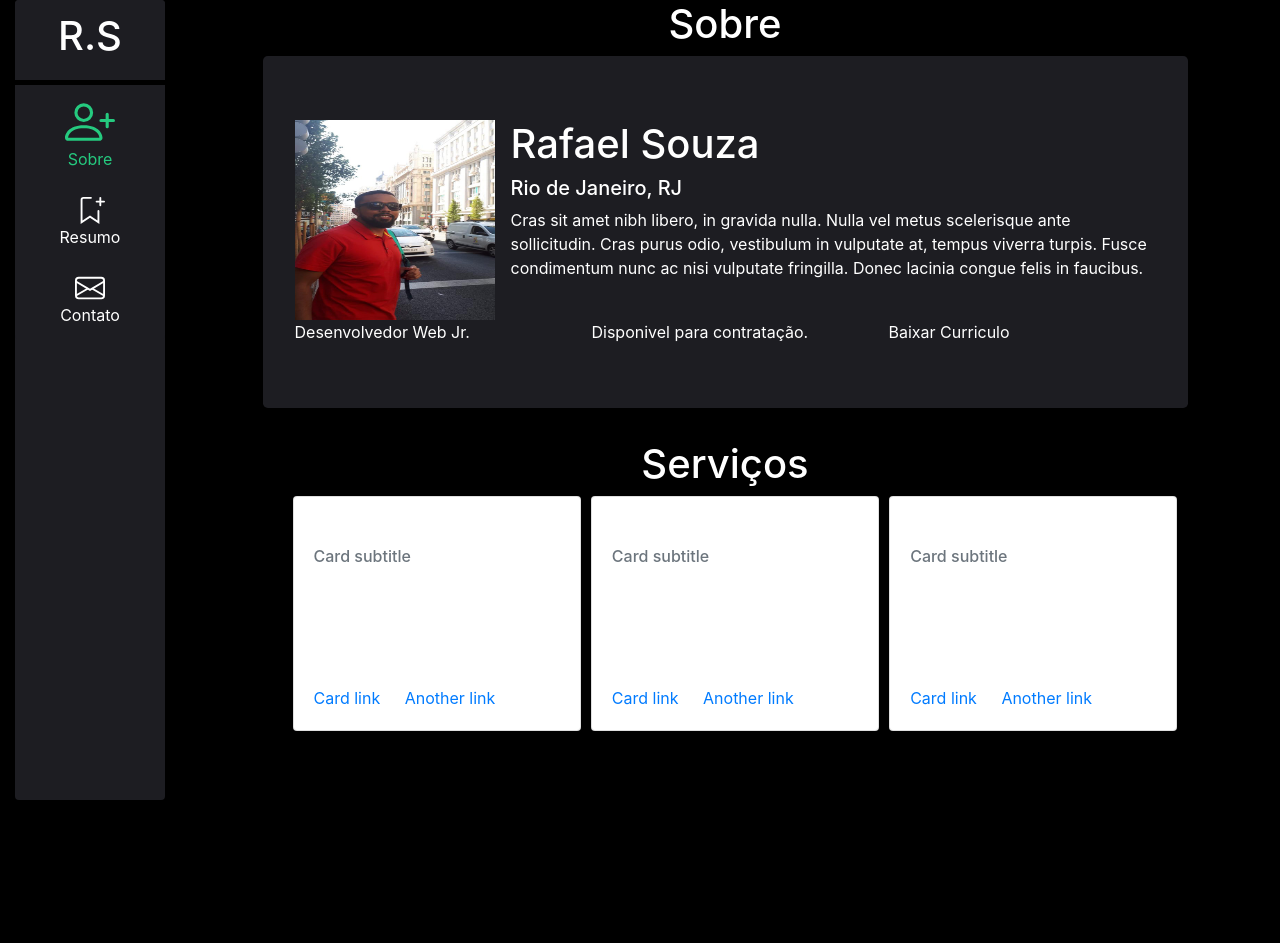
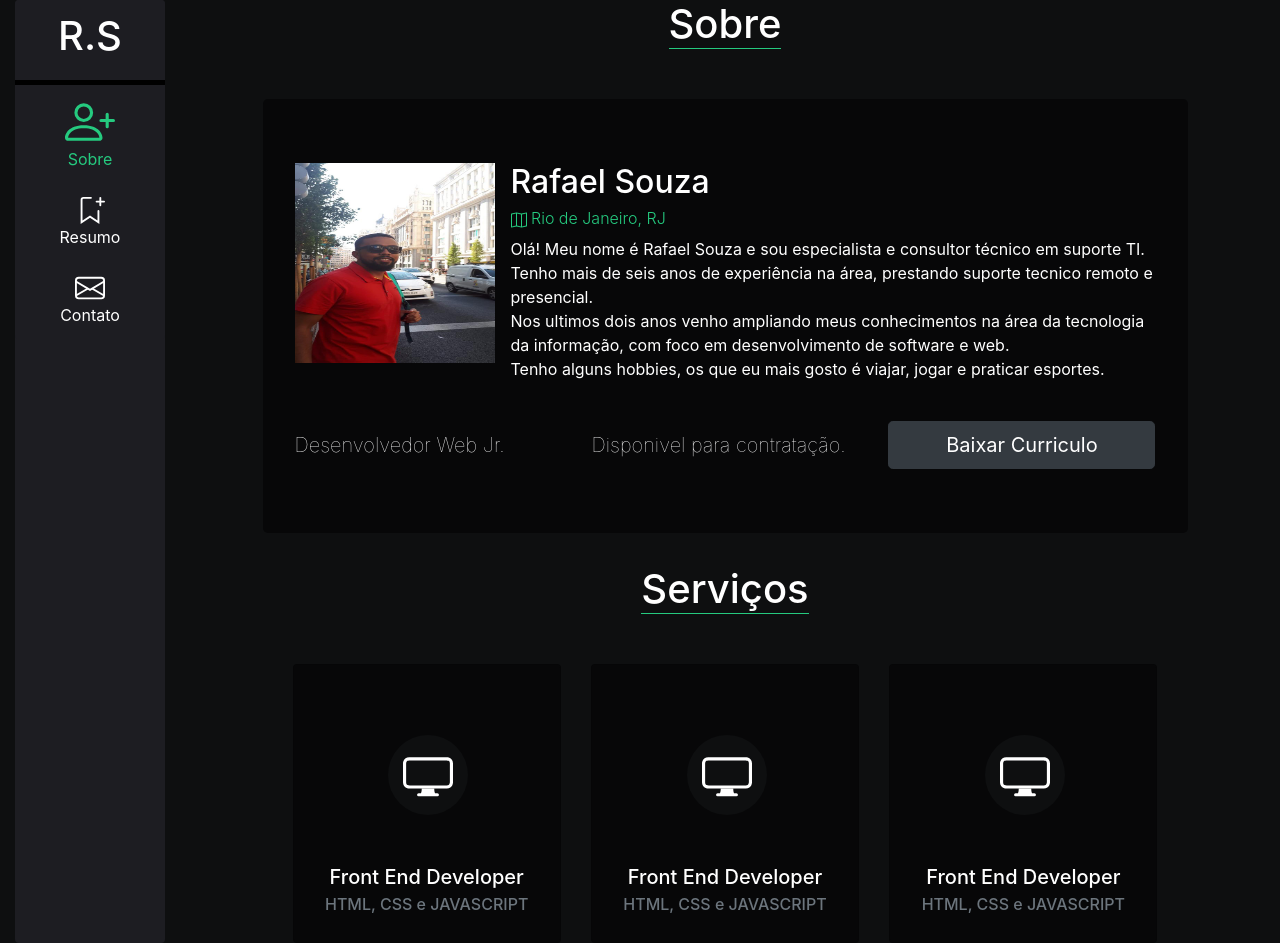
Before and after one commit to rafael2s/personal-page-bs, a plain HTML site: page index.html in a window 1280 px wide. Before the commit the page ends 800 px from the top, so only its background shows below. Drawn offline with nearby package versions, Linux system fonts and the light colour scheme.

Commit message:
Inicio da estilização da pagina

```diff
--- a/css/style.css
+++ b/css/style.css
@@ -1,12 +1,20 @@
 body {
-  background: black;
+  background: #0E0F10;
   color: #FFF;
   height: 100px;
+}
+p{
+  margin-bottom: 0px;
+}
+
+.sub-title-about-me {
+  font-weight: 100;
+  margin-top: 12px;
 }
 
 .sidebar {
   background: #1D1D22;
-  height: 100vh;
+  height: 100%;
   position: absolute;
   width: 150px;
 }
@@ -42,7 +50,36 @@ body {
 }
 
 .jumbotron {
-  background: #1D1D22;
+  background: #070708;
+}
+.title-width-border {
+  border-bottom: 1px solid #25CA7F;
+  margin-bottom: 50px;
+}
+.my-location {
+  color: #25CA7F;
+  font-weight: 300;
+}
+
+.card.service {
+  background: #070708;
+  min-height: 200px;
+  text-align: center;
+}
+.card .service-icon {
+  font-size: 50px;
+  background: #0E0F10;
+  border-radius: 100%;
+  width: 80px;
+  height: 80px;
+  margin-top: 50px;
+  margin-bottom: 50px;
+  margin-left: 33%;
+}
+.card:hover,
+.card:hover .service-icon {
+  border: 1px solid #25CA7F;
+
 }
 
 /* TIMELINE STYLE */
@@ -76,3 +113,4 @@ ul.timeline > li:before {
   height: 20px;
   z-index: 400;
 }
+/* TIMELINE STYLE END*/
--- a/index.html
+++ b/index.html
@@ -43,66 +43,85 @@
         <div class="tab-content content-site" id="nav-tabContent">
           <div class="tab-pane fade show active" id="list-home" role="tabpanel" aria-labelledby="list-home-list">
             <div class="row justify-content-md-center">
-              <h1>Sobre</h1>
+              <h1 class="title-width-border">Sobre</h1>
             </div>
             <div class="row justify-content-md-center">
               <div class="jumbotron col-md-10">
                 <div class="media">
                   <img width="200px" height="200px" src="./img/foto1.jpeg" class="mr-3" alt="Foto Rafael Souza">
                   <div class="media-body">
-                    <h1 class="mt-0">Rafael Souza</h1>
-                    <h5 class="mt-0">Rio de Janeiro, RJ</h5>
-                    <p>Cras sit amet nibh libero, in gravida nulla. Nulla vel metus scelerisque ante sollicitudin. Cras purus odio, vestibulum in vulputate at, tempus viverra turpis. Fusce condimentum nunc ac nisi vulputate fringilla. Donec lacinia congue felis in faucibus.</p>
+                    <h2 class="mt-0">Rafael Souza</h2>
+                    <h6 class="mt-0 my-location">
+                      <svg class="bi bi-map" width="1em" height="1em" viewBox="0 0 16 16" fill="currentColor" xmlns="http://www.w3.org/2000/svg">
+                        <path fill-rule="evenodd" d="M15.817.613A.5.5 0 0116 1v13a.5.5 0 01-.402.49l-5 1a.502.502 0 01-.196 0L5.5 14.51l-4.902.98A.5.5 0 010 15V2a.5.5 0 01.402-.49l5-1a.5.5 0 01.196 0l4.902.98 4.902-.98a.5.5 0 01.415.103zM10 2.41l-4-.8v11.98l4 .8V2.41zm1 11.98l4-.8V1.61l-4 .8v11.98zm-6-.8V1.61l-4 .8v11.98l4-.8z" clip-rule="evenodd"/>
+                      </svg>
+                      Rio de Janeiro, RJ
+                    </h6>
+                    <p>Olá! Meu nome é Rafael Souza e sou especialista e consultor técnico em suporte TI.</p>
+                    <p>Tenho mais de seis anos de experiência na área, prestando suporte tecnico remoto e presencial.</p>
+                    <p>Nos ultimos dois anos venho ampliando meus conhecimentos na área da tecnologia da informação, com foco em desenvolvimento de software e web.</p>
+                    <p>Tenho alguns hobbies, os que eu mais gosto é viajar, jogar e praticar esportes.</p>
                   </div>
                 </div>
-                <div class="row">
+                <div class="row" style="margin-top: 40px;">
                   <div class="col-md-4">
-                    Desenvolvedor Web Jr.
+                    <h5 class="sub-title-about-me">Desenvolvedor Web Jr.</h5>
                   </div>
                   <div class="col-md-4">
-                    Disponivel para contratação.
+                    <h5 class="sub-title-about-me">Disponivel para contratação.</h5>
                   </div>
                   <div class="col-md-4">
-                    Baixar Curriculo
+                    <a href="#">
+                      <button type="button" class="btn btn-dark btn-lg col-md-12">Baixar Curriculo</button>
+                    </a>
                    </div>
                 </div>
               </div>
             </div>
             <div class="row justify-content-md-center">
-              <h1>Serviços</h1>
+              <h1 class="title-width-border">Serviços</h1>
             </div>
             <div class="row justify-content-md-center">
-              <div class=" row col-md-10">
+              <div class="row col-md-10">
                 <div class="col-md-4">
-                    <div class="card" style="width: 18rem;">
+                  <div class="card service">
                     <div class="card-body">
-                        <h5 class="card-title">Card title</h5>
-                        <h6 class="card-subtitle mb-2 text-muted">Card subtitle</h6>
-                        <p class="card-text">Some quick example text to build on the card title and make up the bulk of the card's content.</p>
-                        <a href="#" class="card-link">Card link</a>
-                        <a href="#" class="card-link">Another link</a>
+                      <div class="service-icon">
+                        <svg class="bi bi-display" width="1em" height="1em" viewBox="0 0 16 16" fill="currentColor" xmlns="http://www.w3.org/2000/svg">
+                          <path d="M5.75 13.5c.167-.333.25-.833.25-1.5h4c0 .667.083 1.167.25 1.5H11a.5.5 0 010 1H5a.5.5 0 010-1h.75z"/>
+                          <path fill-rule="evenodd" d="M13.991 3H2c-.325 0-.502.078-.602.145a.758.758 0 00-.254.302A1.46 1.46 0 001 4.01V10c0 .325.078.502.145.602.07.105.17.188.302.254a1.464 1.464 0 00.538.143L2.01 11H14c.325 0 .502-.078.602-.145a.758.758 0 00.254-.302 1.464 1.464 0 00.143-.538L15 9.99V4c0-.325-.078-.502-.145-.602a.757.757 0 00-.302-.254A1.46 1.46 0 0013.99 3zM14 2H2C0 2 0 4 0 4v6c0 2 2 2 2 2h12c2 0 2-2 2-2V4c0-2-2-2-2-2z" clip-rule="evenodd"/>
+                        </svg>
+                      </div>
+                      <h5 class="card-title">Front End Developer</h5>
+                      <h6 class="card-subtitle mb-2 text-muted">HTML, CSS e JAVASCRIPT</h6>
                     </div>
                   </div>
                 </div>
                 <div class="col-md-4">
-                  <div class="card" style="width: 18rem;">
+                  <div class="card service">
                     <div class="card-body">
-                      <h5 class="card-title">Card title</h5>
-                      <h6 class="card-subtitle mb-2 text-muted">Card subtitle</h6>
-                      <p class="card-text">Some quick example text to build on the card title and make up the bulk of the card's content.</p>
-                      <a href="#" class="card-link">Card link</a>
-                      <a href="#" class="card-link">Another link</a>
+                      <div class="service-icon">
+                        <svg class="bi bi-display" width="1em" height="1em" viewBox="0 0 16 16" fill="currentColor" xmlns="http://www.w3.org/2000/svg">
+                          <path d="M5.75 13.5c.167-.333.25-.833.25-1.5h4c0 .667.083 1.167.25 1.5H11a.5.5 0 010 1H5a.5.5 0 010-1h.75z"/>
+                          <path fill-rule="evenodd" d="M13.991 3H2c-.325 0-.502.078-.602.145a.758.758 0 00-.254.302A1.46 1.46 0 001 4.01V10c0 .325.078.502.145.602.07.105.17.188.302.254a1.464 1.464 0 00.538.143L2.01 11H14c.325 0 .502-.078.602-.145a.758.758 0 00.254-.302 1.464 1.464 0 00.143-.538L15 9.99V4c0-.325-.078-.502-.145-.602a.757.757 0 00-.302-.254A1.46 1.46 0 0013.99 3zM14 2H2C0 2 0 4 0 4v6c0 2 2 2 2 2h12c2 0 2-2 2-2V4c0-2-2-2-2-2z" clip-rule="evenodd"/>
+                        </svg>
+                      </div>
+                      <h5 class="card-title">Front End Developer</h5>
+                      <h6 class="card-subtitle mb-2 text-muted">HTML, CSS e JAVASCRIPT</h6>
                     </div>
                   </div>
                 </div>
                 <div class="col-md-4">
-                  <div class="card" style="width: 18rem;">
+                  <div class="card service">
                     <div class="card-body">
-                      <h5 class="card-title">Card title</h5>
-                      <h6 class="card-subtitle mb-2 text-muted">Card subtitle</h6>
-                      <p class="card-text">Some quick example text to build on the card title and make up the bulk of the card's content.</p>
-                      <a href="#" class="card-link">Card link</a>
-                      <a href="#" class="card-link">Another link</a>
+                      <div class="service-icon">
+                        <svg class="bi bi-display" width="1em" height="1em" viewBox="0 0 16 16" fill="currentColor" xmlns="http://www.w3.org/2000/svg">
+                          <path d="M5.75 13.5c.167-.333.25-.833.25-1.5h4c0 .667.083 1.167.25 1.5H11a.5.5 0 010 1H5a.5.5 0 010-1h.75z"/>
+                          <path fill-rule="evenodd" d="M13.991 3H2c-.325 0-.502.078-.602.145a.758.758 0 00-.254.302A1.46 1.46 0 001 4.01V10c0 .325.078.502.145.602.07.105.17.188.302.254a1.464 1.464 0 00.538.143L2.01 11H14c.325 0 .502-.078.602-.145a.758.758 0 00.254-.302 1.464 1.464 0 00.143-.538L15 9.99V4c0-.325-.078-.502-.145-.602a.757.757 0 00-.302-.254A1.46 1.46 0 0013.99 3zM14 2H2C0 2 0 4 0 4v6c0 2 2 2 2 2h12c2 0 2-2 2-2V4c0-2-2-2-2-2z" clip-rule="evenodd"/>
+                        </svg>
+                      </div>
+                      <h5 class="card-title">Front End Developer</h5>
+                      <h6 class="card-subtitle mb-2 text-muted">HTML, CSS e JAVASCRIPT</h6>
                     </div>
                   </div>
                 </div>
```
Lines whose indentation alone changed are shown as unchanged.
